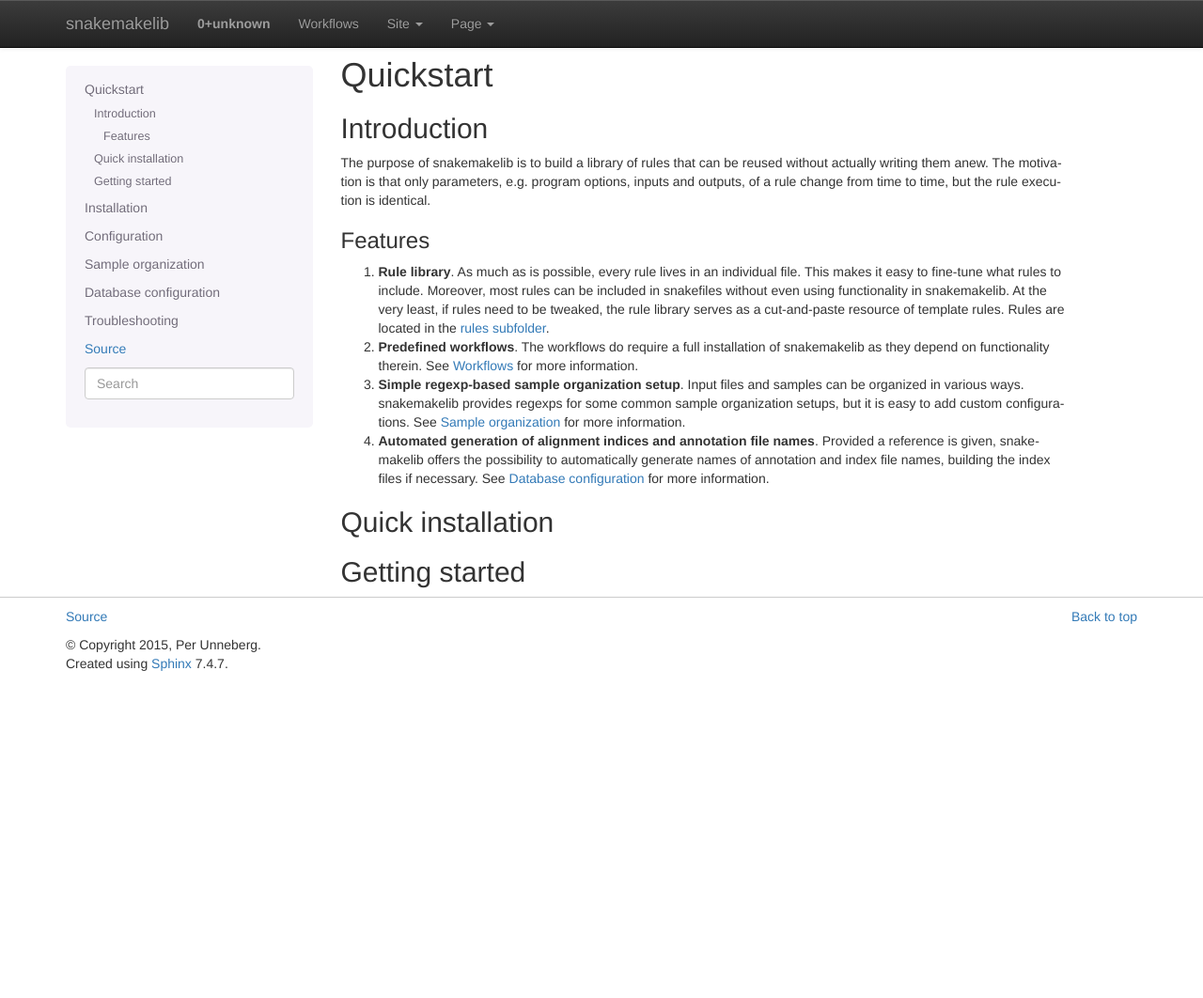
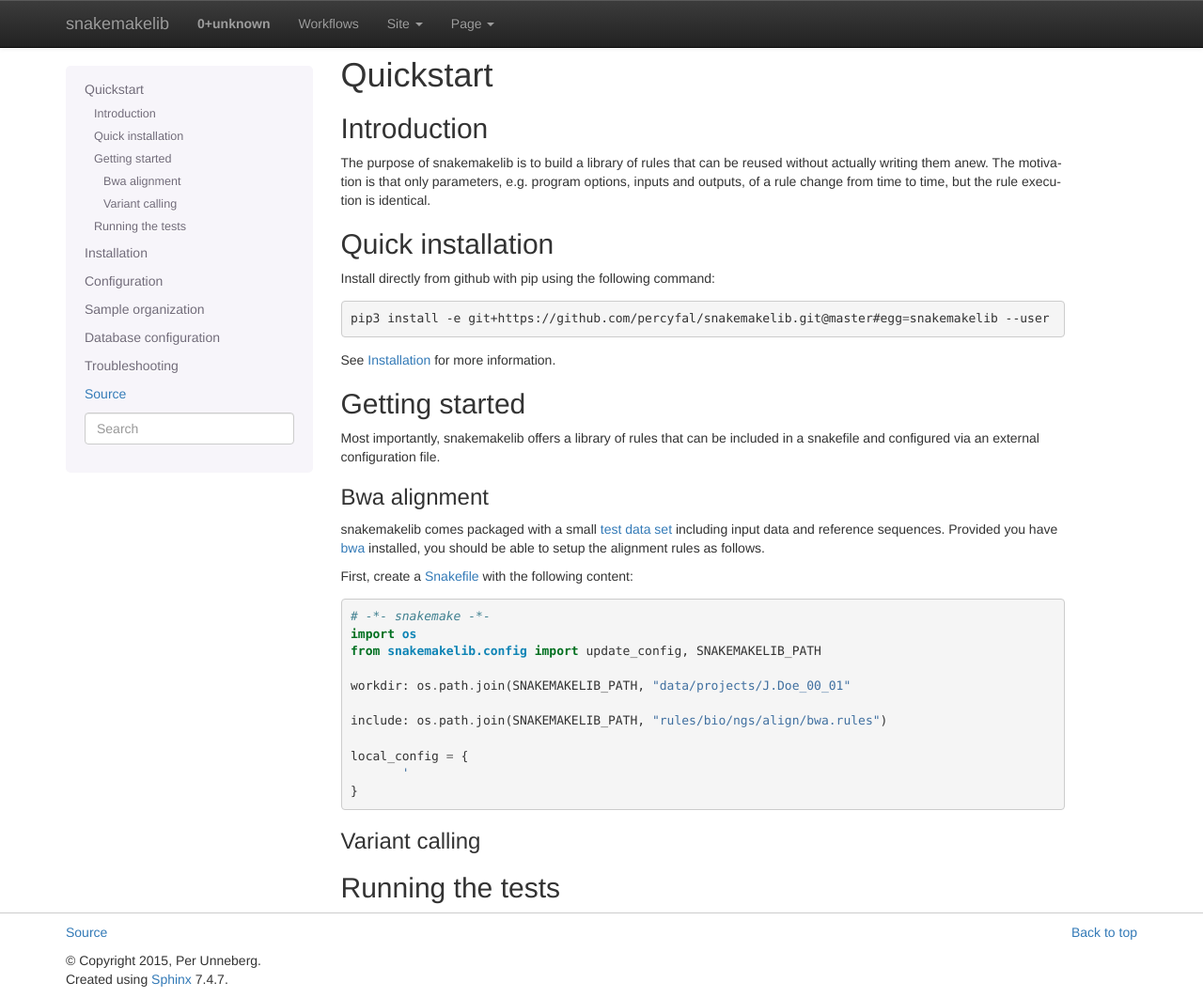
Before and after one commit to percyfal/snakemakelib, a Sphinx documentation site: the page built from sphinx/source/docs/quickstart.rst, in a window 1280 px wide and 1062 px high. Shown: the whole window at 94% size. Built offline with Sphinx 7.4.7, drawn with Linux system fonts in a browser that asks for light colours; pages that are not in the unit, such as notebooks, are missing from menus.

Commit message:
Documentation updates

```diff
--- a/sphinx/source/docs/quickstart.rst
+++ b/sphinx/source/docs/quickstart.rst
@@ -9,39 +9,54 @@
 parameters, e.g. program options, inputs and outputs, of a rule change
 from time to time, but the rule execution is identical.
 
-Features
-^^^^^^^^
-
-1. **Rule library**. As much as is possible, every rule lives in an
-   individual file. This makes it easy to fine-tune what rules to
-   include. Moreover, most rules can be included in snakefiles without
-   even using functionality in snakemakelib. At the very least, if
-   rules need to be tweaked, the rule library serves as a
-   cut-and-paste resource of template rules. Rules are located in the
-   `rules subfolder
-   <https://github.com/percyfal/snakemakelib/tree/master/snakemakelib/rules>`__.
-
-2. **Predefined workflows**. The workflows do require a full installation
-   of snakemakelib as they depend on functionality therein. See
-   :doc:`workflows` for more information.
-
-3. **Simple regexp-based sample organization setup**. Input files and
-   samples can be organized in various ways. snakemakelib provides
-   regexps for some common sample organization setups, but it is easy
-   to add custom configurations. See :doc:`sampleorganization` for
-   more information.
-
-4. **Automated generation of alignment indices and annotation file
-   names**. Provided a reference is given, snakemakelib offers the
-   possibility to automatically generate names of annotation and index
-   file names, building the index files if necessary. See
-   :doc:`databases` for more information.
-
-
 
 Quick installation
 ------------------
 
+Install directly from github with pip using the following command:
+
+.. code-block:: shell
+
+   pip3 install -e git+https://github.com/percyfal/snakemakelib.git@master#egg=snakemakelib --user
+
+See :doc:`installation` for more information.
 
 Getting started
 ---------------
+
+Most importantly, snakemakelib offers a library of rules that can be
+included in a snakefile and configured via an external configuration
+file.
+
+Bwa alignment
+^^^^^^^^^^^^^^
+
+snakemakelib comes packaged with a small `test data set
+<https://github.com/percyfal/snakemakelib/tree/master/data>`_
+including input data and reference sequences. Provided you have `bwa
+<http://bio-bwa.sourceforge.net/>`_ installed, you should be able to
+setup the alignment rules as follows.
+
+First, create a `Snakefile
+<https://bitbucket.org/johanneskoester/snakemake/wiki/Documentation#markdown-header-writing-snakefiles>`_
+with the following content:
+
+.. code:: python
+
+   # -*- snakemake -*-
+   import os
+   from snakemakelib.config import update_config, SNAKEMAKELIB_PATH
+
+   workdir: os.path.join(SNAKEMAKELIB_PATH, "data/projects/J.Doe_00_01"
+
+   include: os.path.join(SNAKEMAKELIB_PATH, "rules/bio/ngs/align/bwa.rules")
+
+   local_config = {
+	  '
+   }
+
+Variant calling
+^^^^^^^^^^^^^^^^
+
+Running the tests
+-----------------
--- a/sphinx/source/docs/workflows/haloplex.rst
+++ b/sphinx/source/docs/workflows/haloplex.rst
@@ -1,4 +1,4 @@
 halo
 -----
 
-To be reimplemented from biomake.
+.. note:: WIP
--- a/sphinx/source/docs/workflows/variant_calling.rst
+++ b/sphinx/source/docs/workflows/variant_calling.rst
@@ -1,4 +1,5 @@
 Variant calling
 ---------------
 
-Run GATK best practice pipeline for variant calling.
+Run GATK best practice pipeline for variant calling. More info coming
+soon.
```
Also changed, not shown: sphinx/source/docs/workflows.rst (+7 -1 lines), sphinx/source/docs/workflows/broad.rst (+6 -1 lines), sphinx/source/index.rst (+33 -11 lines), 1 other file.
